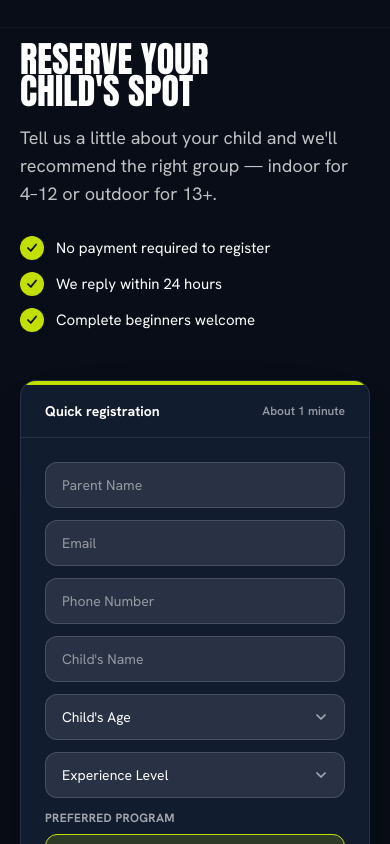
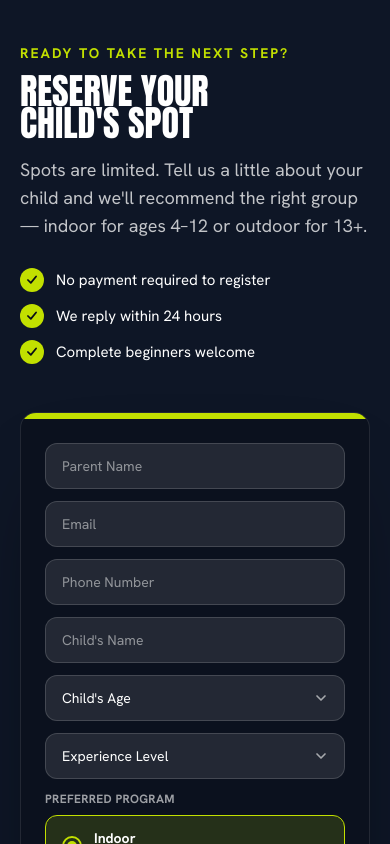
Before and after one commit to ShresthSamyak/-nextgentennis, a Next.js app: page / in a window 390 px wide. Shown: the part 6120-6964 px from the top of the page. Built offline with nearby package versions, Linux system fonts and the light colour scheme.

Commit message:
feat: update styles and add TennisBall component for enhanced visual effects in registration and programs sections

```diff
--- a/app/page.tsx
+++ b/app/page.tsx
@@ -440,22 +440,21 @@ export default function Home() {
       {/* ===================== REGISTER ===================== */}
       <section
         id="register"
-        className="relative overflow-hidden bg-ink py-20 text-white sm:py-28"
+        className="relative overflow-hidden bg-navy py-20 text-white sm:py-28"
       >
-        {/* subtle court-line motif — geometric, on-brand, no decorative blobs */}
-        <div className="pointer-events-none absolute inset-0" aria-hidden>
-          <div className="absolute left-1/2 top-0 hidden h-full w-px -translate-x-1/2 bg-white/[0.04] lg:block" />
-          <div className="absolute inset-x-0 bottom-16 h-px bg-white/[0.05]" />
-          <div className="absolute inset-x-0 top-16 h-px bg-white/[0.05]" />
-        </div>
+        <TennisBall className="float-y absolute bottom-12 left-8 hidden h-14 w-14 opacity-90 lg:block" />
         <div className="relative mx-auto grid max-w-[1240px] items-center gap-12 px-5 sm:px-8 lg:grid-cols-[0.9fr_1.1fr]">
           <Reveal>
-            <h2 className="display text-[clamp(2.25rem,5vw,3.75rem)]">
+            <p className="text-sm font-bold uppercase tracking-[0.14em] text-brand">
+              Ready to take the next step?
+            </p>
+            <h2 className="display mt-3 text-[clamp(2.25rem,5vw,3.75rem)]">
               Reserve your child&apos;s spot
             </h2>
             <p className="mt-4 max-w-sm text-lg text-white/75">
-              Tell us a little about your child and we&apos;ll recommend the
-              right group — indoor for 4–12 or outdoor for 13+.
+              Spots are limited. Tell us a little about your child and
+              we&apos;ll recommend the right group — indoor for ages 4–12 or
+              outdoor for 13+.
             </p>
             <ul className="mt-7 space-y-3 text-[15px]">
               {[
@@ -474,14 +473,8 @@ export default function Home() {
           </Reveal>
 
           <Reveal delay={120}>
-            <div className="overflow-hidden rounded-2xl border border-white/10 bg-navy-600/60 shadow-[0_40px_90px_-50px_rgba(0,0,0,0.9)] backdrop-blur-sm">
-              <div className="h-1 w-full bg-brand" />
-              <div className="flex items-center justify-between border-b border-white/10 px-6 py-4 sm:px-8">
-                <span className="text-sm font-bold">Quick registration</span>
-                <span className="text-xs font-semibold text-white/55">
-                  About 1 minute
-                </span>
-              </div>
+            <div className="overflow-hidden rounded-2xl border border-white/10 bg-ink/50 shadow-[0_40px_90px_-50px_rgba(0,0,0,0.9)]">
+              <div className="h-1.5 w-full bg-brand" />
               <div className="p-6 sm:p-8">
                 <RegistrationForm />
               </div>
--- a/app/programs/page.tsx
+++ b/app/programs/page.tsx
@@ -4,6 +4,7 @@ import Footer from "@/components/Footer";
 import Reveal from "@/components/Reveal";
 import Shot from "@/components/Shot";
 import Faq from "@/components/Faq";
+import TennisBall from "@/components/TennisBall";
 import { PHOTOS, type Shot as ShotData } from "@/components/photos";
 import { Button, IconBadge } from "@/components/ui";
 import {
@@ -324,10 +325,8 @@ export default function ProgramsPage() {
 
       {/* ===================== FINAL CTA ===================== */}
       <section className="relative overflow-hidden bg-emerald py-20 text-white sm:py-28">
-        <div className="pointer-events-none absolute inset-0" aria-hidden>
-          <div className="absolute inset-x-0 top-12 h-px bg-white/10" />
-          <div className="absolute inset-x-0 bottom-12 h-px bg-white/10" />
-        </div>
+        <TennisBall className="float-y absolute right-[10%] top-12 hidden h-16 w-16 drop-shadow-[0_10px_24px_rgba(0,0,0,0.3)] lg:block" />
+        <TennisBall className="float-y absolute bottom-12 left-[12%] hidden h-10 w-10 opacity-90 sm:block" />
         <div className="relative mx-auto max-w-3xl px-5 text-center sm:px-8">
           <Reveal>
             <h2 className="display text-[clamp(2.25rem,5.5vw,4rem)]">
```
